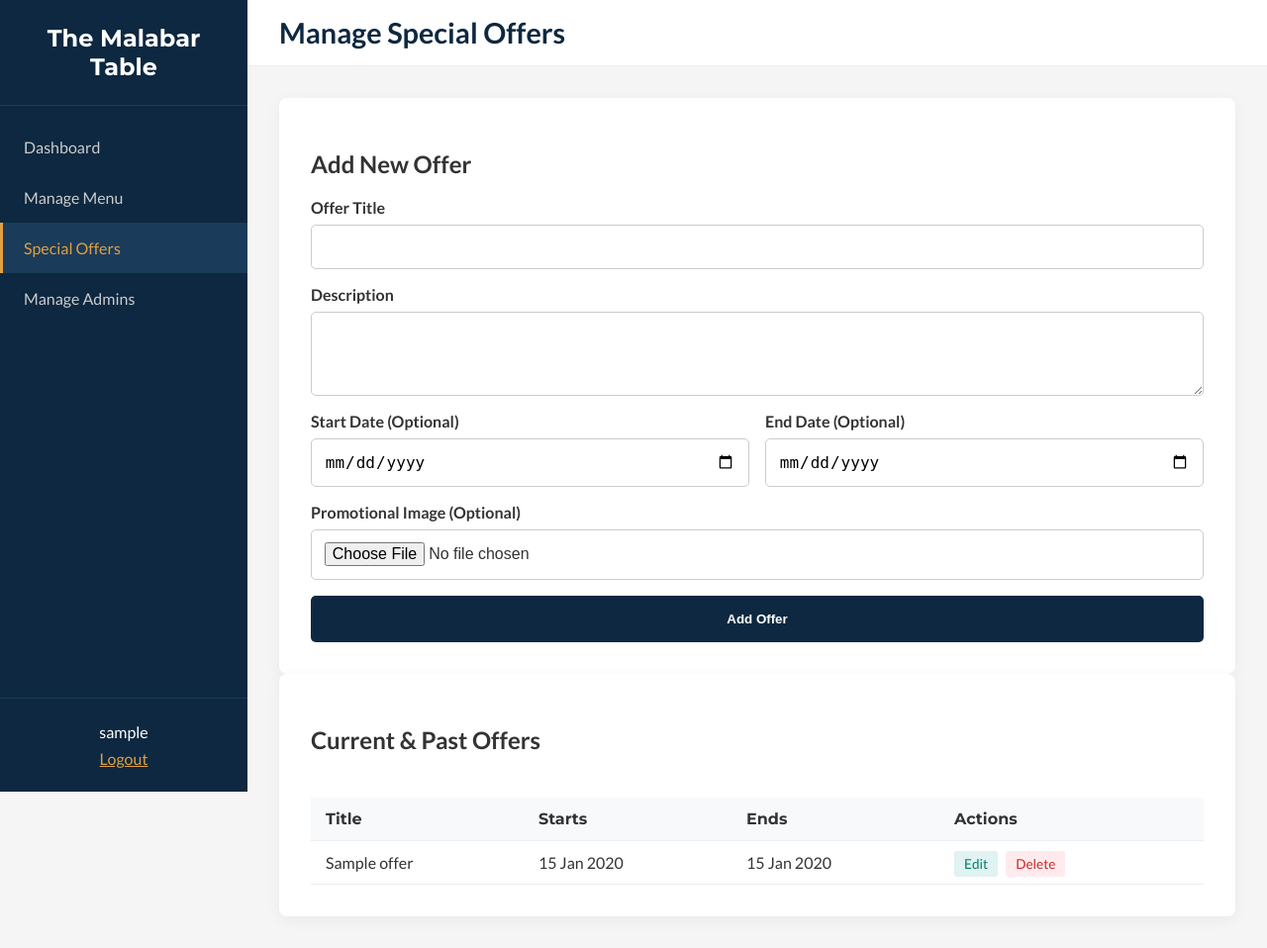
After one commit to auyashas/restaurant-application, a PHP site: page /manage_offers.php in a window 1280 px wide. The commit adds this page. Shown: the whole page at 99% size. Run offline with PHP 8.4, Linux system fonts and the light colour scheme; the visitor is signed in with stand-in values (Sample User, id 1); tables that the repository leaves empty hold one stand-in row (values such as "Sample post").

Commit message:
add manage offers page with image upload functionality for special offers

```diff
--- a/admin_dashboard.php
+++ b/admin_dashboard.php
@@ -44,7 +44,7 @@ $mysqli->close();
             <ul class="sidebar-nav">
                 <li><a href="admin_dashboard.php" class="active">Dashboard</a></li>
                 <li><a href="manage_menu.php">Manage Menu</a></li>
-                <li><a href="#">Special Offers</a></li>
+                <li><a href="manage_offers.php">Special Offers</a></li>
                 <li><a href="#">Manage Admins</a></li>
             </ul>
             <div class="sidebar-footer">
--- a/css/admin-style.css
+++ b/css/admin-style.css
@@ -242,3 +242,12 @@ body {
         grid-column: 1 / -1;
     }
 }
+
+/* Styles for image preview on edit pages */
+.image-preview {
+    margin-top: 10px;
+}
+.image-preview img {
+    border-radius: 5px;
+    border: 1px solid #ccc;
+}
--- a/manage_menu.php
+++ b/manage_menu.php
@@ -83,7 +83,7 @@ $mysqli->close();
             <ul class="sidebar-nav">
                 <li><a href="admin_dashboard.php">Dashboard</a></li>
                 <li><a href="manage_menu.php" class="active">Manage Menu</a></li>
-                <li><a href="#">Special Offers</a></li>
+                <li><a href="manage_offers.php">Special Offers</a></li>
                 <li><a href="#">Manage Admins</a></li>
             </ul>
             <div class="sidebar-footer">
@@ -152,7 +152,7 @@ $mysqli->close();
                                         <td><?php echo htmlspecialchars($item['category']); ?></td>
                                         <td>₹<?php echo htmlspecialchars($item['price']); ?></td>
                                         <td class="actions">
-                                            <a href="#" class="edit-btn">Edit</a>
+                                            <a href="edit_menu_item.php?id=<?php echo $item['id']; ?>" class="edit-btn">Edit</a>
                                             <a href="delete_menu_item.php?id=<?php echo $item['id']; ?>" class="delete-btn">Delete</a>
                                         </td>
                                     </tr>
--- /dev/null
+++ b/manage_offers.php
@@ -0,0 +1,156 @@
+<?php
+session_start();
+require_once "config.php";
+
+// Check if the admin is logged in, otherwise redirect to login page
+if (!isset($_SESSION["admin_loggedin"]) || $_SESSION["admin_loggedin"] !== true) {
+    header("location: admin_login.php");
+    exit;
+}
+
+// --- Logic to ADD a new special offer ---
+if ($_SERVER["REQUEST_METHOD"] == "POST" && isset($_POST['add_offer'])) {
+
+    // --- Image Upload Logic ---
+    $image_path = "";
+    if (isset($_FILES["image"]) && $_FILES["image"]["error"] == 0) {
+        $target_dir = "uploads/offers/"; // Create this folder!
+        $unique_name = uniqid() . '-' . basename($_FILES["image"]["name"]);
+        $target_file = $target_dir . $unique_name;
+
+        // Basic validation
+        $check = getimagesize($_FILES["image"]["tmp_name"]);
+        if($check !== false) {
+            if (move_uploaded_file($_FILES["image"]["tmp_name"], $target_file)) {
+                $image_path = $target_file;
+            }
+        }
+    }
+
+    // --- Database Insert Logic ---
+    $title = trim($_POST['title']);
+    $description = trim($_POST['description']);
+    $start_date = !empty($_POST['start_date']) ? $_POST['start_date'] : null;
+    $end_date = !empty($_POST['end_date']) ? $_POST['end_date'] : null;
+
+    if (!empty($title)) {
+        $sql = "INSERT INTO special_offers (title, description, image_path, start_date, end_date) VALUES (?, ?, ?, ?, ?)";
+        if ($stmt = $mysqli->prepare($sql)) {
+            $stmt->bind_param("sssss", $title, $description, $image_path, $start_date, $end_date);
+            $stmt->execute();
+            $stmt->close();
+            header("location: manage_offers.php");
+            exit();
+        }
+    }
+}
+
+// --- Logic to FETCH all special offers ---
+$offers = [];
+$sql = "SELECT * FROM special_offers ORDER BY start_date DESC";
+if ($result = $mysqli->query($sql)) {
+    while ($row = $result->fetch_assoc()) {
+        $offers[] = $row;
+    }
+    $result->free();
+}
+$mysqli->close();
+?>
+
+<!DOCTYPE html>
+<html lang="en">
+<head>
+    <meta charset="UTF-8">
+    <meta name="viewport" content="width=device-width, initial-scale=1.0">
+    <title>Manage Special Offers - Admin</title>
+    <link rel="preconnect" href="https://fonts.googleapis.com">
+    <link rel="preconnect" href="https://fonts.gstatic.com" crossorigin>
+    <link href="https://fonts.googleapis.com/css2?family=Lato:wght@400;700&family=Montserrat:wght@700&display=swap" rel="stylesheet">
+    <link rel="stylesheet" href="css/admin-style.css">
+</head>
+<body>
+    <div class="admin-wrapper">
+        <aside class="admin-sidebar">
+            <div class="sidebar-header">
+                <a href="index.php" class="sidebar-logo">The Malabar Table</a>
+            </div>
+            <ul class="sidebar-nav">
+                <li><a href="admin_dashboard.php">Dashboard</a></li>
+                <li><a href="manage_menu.php">Manage Menu</a></li>
+                <li><a href="manage_offers.php" class="active">Special Offers</a></li>
+                <li><a href="manage_admins.php">Manage Admins</a></li>
+            </ul>
+            <div class="sidebar-footer">
+                <p><?php echo htmlspecialchars($_SESSION["admin_username"]); ?></p>
+                <a href="admin_logout.php">Logout</a>
+            </div>
+        </aside>
+
+        <div class="admin-main-content">
+            <header class="admin-header">
+                <button class="mobile-nav-toggle">☰</button>
+                <h1>Manage Special Offers</h1>
+            </header>
+
+            <main class="admin-main">
+                <section class="content-card">
+                    <h2>Add New Offer</h2>
+                    <form action="manage_offers.php" method="POST" class="add-item-form" enctype="multipart/form-data">
+                        <div class="form-group full-width">
+                            <label for="title">Offer Title</label>
+                            <input type="text" id="title" name="title" required>
+                        </div>
+                        <div class="form-group full-width">
+                            <label for="description">Description</label>
+                            <textarea id="description" name="description" rows="3"></textarea>
+                        </div>
+                        <div class="form-group">
+                            <label for="start_date">Start Date (Optional)</label>
+                            <input type="date" id="start_date" name="start_date">
+                        </div>
+                        <div class="form-group">
+                            <label for="end_date">End Date (Optional)</label>
+                            <input type="date" id="end_date" name="end_date">
+                        </div>
+                        <div class="form-group full-width">
+                            <label for="image">Promotional Image (Optional)</label>
+                            <input type="file" id="image" name="image" accept="image/png, image/jpeg">
+                        </div>
+                        <button type="submit" name="add_offer" class="submit-btn">Add Offer</button>
+                    </form>
+                </section>
+
+                <section class="content-card">
+                    <h2>Current & Past Offers</h2>
+                    <div class="table-container">
+                        <table class="data-table">
+                            <thead>
+                                <tr>
+                                    <th>Title</th>
+                                    <th>Starts</th>
+                                    <th>Ends</th>
+                                    <th>Actions</th>
+                                </tr>
+                            </thead>
+                            <tbody>
+                                <?php foreach ($offers as $offer): ?>
+                                    <tr>
+                                        <td><?php echo htmlspecialchars($offer['title']); ?></td>
+                                        <td><?php echo !empty($offer['start_date']) ? date("d M Y", strtotime($offer['start_date'])) : 'N/A'; ?></td>
+                                        <td><?php echo !empty($offer['end_date']) ? date("d M Y", strtotime($offer['end_date'])) : 'N/A'; ?></td>
+                                        <td class="actions">
+                                            <a href="#" class="edit-btn">Edit</a>
+                                            <a href="#" class="delete-btn">Delete</a>
+                                        </td>
+                                    </tr>
+                                <?php endforeach; ?>
+                            </tbody>
+                        </table>
+                    </div>
+                </section>
+            </main>
+        </div>
+    </div>
+    <script src="js/admin.js"></script>
+</body>
+</html>
```
Also changed, not shown: edit_menu_item.php (added, +161 -0 lines).
